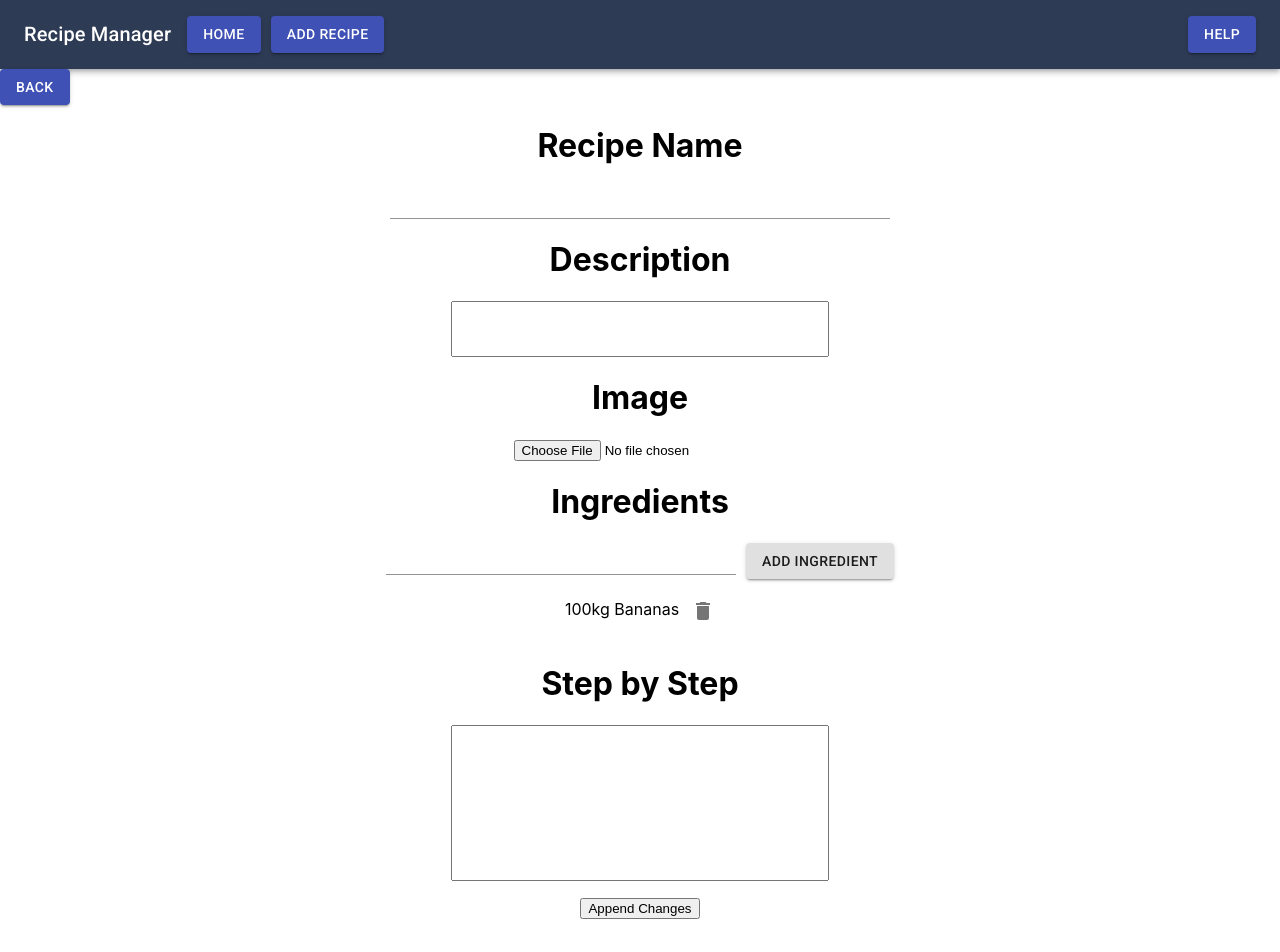
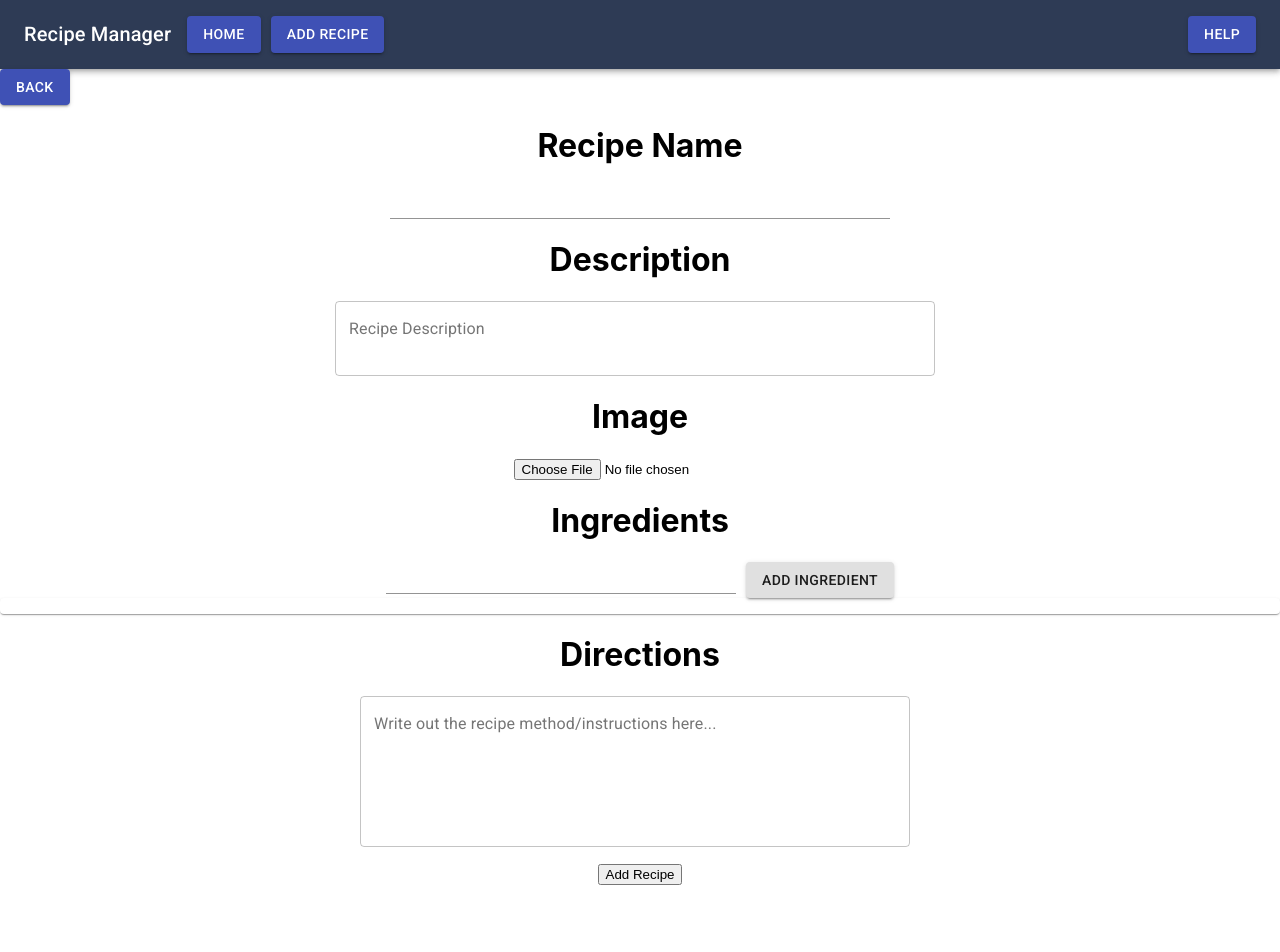
Before and after one commit to patchangg/Recipe-Web-App, a React (Create React App) app in the folder client-app/: page /EditRecipe in a window 1280 px wide. Shown: the top 952 px of the page. Built offline with nearby package versions, Linux system fonts and the light colour scheme.

Commit message:
Indentation and Condensation
Indented js files and condensed the imports for the files

```diff
--- a/client-app/src/AddRecipe.js
+++ b/client-app/src/AddRecipe.js
@@ -1,16 +1,14 @@
-import List from '@material-ui/core/List';
+import React from 'react';
+import { Button, List, Paper, IconButton, TextField } from '@material-ui/core';
 import DeleteIcon from '@material-ui/icons/Delete';
-import IconButton from '@material-ui/core/IconButton';
-import TextField from '@material-ui/core/TextField';
-import Button from '@material-ui/core/Button';
-import React from 'react';
-import Paper from '@material-ui/core/Paper';
 
 const initialList = [];
 
 export default function AddRecipe() {
+
       const [value, setValue] = React.useState('');
       const [list, setList] = React.useState(initialList);
+
       const handleChange = event => {
             setValue(event.target.value);
           };
@@ -22,22 +20,27 @@ export default function AddRecipe() {
       setValue('');
       event.preventDefault();
       };
+
       const handleClick = id => {
             setList(list.filter(item => item.id !== id));
       };
+
       return (
             <div className="AddRecipe">
                   <center>
                         <h1>Recipe Name</h1>
                               <TextField style = {{width: "500px"}}/>
                         <h1>Description</h1>
-                  <input style={{height: "50px", width: "370px"}}
-                        type="text"
+                              <TextField
+                              id="outlined-textarea"
+                              label="Recipe Description"
+                              rows={2}
+                              style = {{width: "600px", marginRight: "10px"}}
+                              multiline
+                              variant="outlined"
                               />
                         <h1>Image</h1>
-                  <input
-                        type="file"
-                  />
+                              <input type="file"/>
                         <h1>Ingredients</h1>
                               <form onSubmit={handleSubmit}>
                                     <TextField style = {{width: "350px", marginRight: "10px"}}
@@ -56,9 +59,14 @@ export default function AddRecipe() {
 
                                     </List>
                         </Paper>
-                  <h1>Step by Step</h1>
-                  <input style={{height: "150px", width: "370px"}}
-                        type="text"
+                        <h1>Directions</h1>
+                              <TextField
+                              id="outlined-textarea"
+                              label="Write out the recipe method/instructions here..."
+                              rows={6}
+                              style = {{width: "550px", marginRight: "10px"}}
+                              multiline
+                              variant="outlined"
                               />
                         <p>
                               <button>Add Recipe</button>
--- a/client-app/src/EditRecipe.js
+++ b/client-app/src/EditRecipe.js
@@ -1,11 +1,30 @@
-import List from '@material-ui/core/List';
+import React from 'react';
+import { Link } from 'react-router-dom';
+import { Button, List, Paper, IconButton, TextField } from '@material-ui/core';
 import DeleteIcon from '@material-ui/icons/Delete';
-import IconButton from '@material-ui/core/IconButton';
-import TextField from '@material-ui/core/TextField';
-import Button from '@material-ui/core/Button';
-import { Link } from 'react-router-dom';
+
+const initialList = [];
 
 export default function EditRecipe() {
+
+      const [value, setValue] = React.useState('');
+      const [list, setList] = React.useState(initialList);
+
+      const handleChange = event => {
+            setValue(event.target.value);
+          };
+
+      const handleSubmit = event => {
+      if (value) {
+            setList(list.concat(value));
+      }
+      setValue('');
+      event.preventDefault();
+      };
+
+      const handleClick = id => {
+            setList(list.filter(item => item.id !== id));
+      };
 
       return (
             <div className="EditRecipe">
@@ -16,27 +35,45 @@ export default function EditRecipe() {
                         <h1>Recipe Name</h1>
                               <TextField style = {{width: "500px"}}/>
                         <h1>Description</h1>
-                  <input style={{height: "50px", width: "370px"}}
-                        type="text"
+                              <TextField
+                              id="outlined-textarea"
+                              label="Recipe Description"
+                              rows={2}
+                              style = {{width: "600px", marginRight: "10px"}}
+                              multiline
+                              variant="outlined"
                               />
                         <h1>Image</h1>
-                  <input
-                        type="file"
-                  />
+                              <input type="file"/>
                         <h1>Ingredients</h1>
-                  <TextField style = {{width: "350px", marginRight: "10px"}}/>
-                  <Button variant="contained">Add Ingredient</Button>
-                  <List>100kg Bananas
+                              <form onSubmit={handleSubmit}>
+                                    <TextField style = {{width: "350px", marginRight: "10px"}}
+                                    type="text" value={value} onChange={handleChange}/>
+                                    <Button variant="contained" type="submit">Add Ingredient</Button>
+                              </form>
+                              <Paper style={{maxHeight: 200, overflow: 'auto'}}>
+                                    <List>
+                                          {list.map(item => (
+                                          <li key={item}>{item}
                                           <IconButton edge="end" aria-label="delete">
-                              <DeleteIcon />
+                                                <DeleteIcon onClick={() => handleClick(item.id)}/>
                                           </IconButton>
+                                          </li>
+                                          ))}
+
                                     </List>
-                  <h1>Step by Step</h1>
-                  <input style={{height: "150px", width: "370px"}}
-                        type="text"
+                        </Paper>
+                        <h1>Directions</h1>
+                              <TextField
+                              id="outlined-textarea"
+                              label="Write out the recipe method/instructions here..."
+                              rows={6}
+                              style = {{width: "550px", marginRight: "10px"}}
+                              multiline
+                              variant="outlined"
                               />
                         <p>
-                  <button>Append Changes</button>
+                              <button>Add Recipe</button>
                         </p>
                   </center>
             </div>
--- a/client-app/src/Footer.js
+++ b/client-app/src/Footer.js
@@ -4,10 +4,12 @@ import "./css/Footer.css";
 export default function Footer() {
     return (
         <div className="footer">
-            <div className="container">
+            <div class="footer-basic">
                 <footer>
                     <center>
-                        <Typography>© 2021 MLG GRINDERS PTY LTD | All Rights Reserved | Terms of Service | Privacy</Typography>
+                        <p class="copyright">
+                            <Typography>© 2021 MLG GRINDERS PTY LTD | All Rights Reserved | Terms of Service | Privacy</Typography>
+                        </p>
                     </center>
                 </footer>
             </div>
--- a/client-app/src/RecipeList.js
+++ b/client-app/src/RecipeList.js
@@ -1,19 +1,8 @@
 import React from 'react';
-import Button from '@material-ui/core/Button';
-import Card from '@material-ui/core/Card';
-import CardActions from '@material-ui/core/CardActions';
-import CardContent from '@material-ui/core/CardContent';
-import CardMedia from '@material-ui/core/CardMedia';
-import Grid from '@material-ui/core/Grid';
-import { makeStyles } from '@material-ui/core/styles';
-import Container from '@material-ui/core/Container';
-import Typography from '@material-ui/core/Typography';
-import Modal from '@material-ui/core/Modal';
 import { Link } from 'react-router-dom';
-import TextField from '@material-ui/core/TextField';
-import DeleteIcon from '@material-ui/icons/Delete';
-import VisibilityIcon from '@material-ui/icons/Visibility';
-import EditIcon from '@material-ui/icons/Edit';
+import { Button, Card, CardActions, CardContent, CardMedia,
+  Container, Grid, Modal, makeStyles, TextField, Typography } from '@material-ui/core';
+import { Delete, Edit, Visibility } from '@material-ui/icons';
 
 function getModalStyle() {
   const top = 50;
@@ -24,6 +13,7 @@ function getModalStyle() {
     left: `${left}%`,
     transform: `translate(-${top}%, -${left}%)`,
   };
+
 }
 
 const useStyles = makeStyles((theme) => ({
@@ -31,17 +21,21 @@ const useStyles = makeStyles((theme) => ({
         paddingTop: theme.spacing(5),
         paddingBottom: theme.spacing(5),
       },
+
       card: {
         height: '100%',
         display: 'flex',
         flexDirection: 'column',
       },
+
       cardMedia: {
         paddingTop: '56.25%', // 16:9
       },
+
       cardContent: {
         flexGrow: 1,
       },
+
       paper: {
         position: 'absolute',
         width: 400,
@@ -50,14 +44,17 @@ const useStyles = makeStyles((theme) => ({
         boxShadow: theme.shadows[5],
         padding: theme.spacing(2, 4, 3),
       },
+
     }));
 
     const cards = [1, 2, 3, 4, 5, 6, 7, 8, 9];
 
 export default function RecipeList() {
+
       const classes = useStyles();
       const [modalStyle] = React.useState(getModalStyle);
       const [open, setOpen] = React.useState(false);
+
       const handleOpen = () => {
         setOpen(true);
       };
@@ -109,7 +106,7 @@ export default function RecipeList() {
                           </Typography>
                         </CardContent>
                         <CardActions style={{ paddingLeft: '13px' }}>
-                          <Button variant="contained" size="small" color="default" onClick={handleOpen} className={classes.button} startIcon={<VisibilityIcon />}>
+                          <Button variant="contained" size="small" color="default" onClick={handleOpen} className={classes.button} startIcon={<Visibility />}>
                             View
                           </Button>
                           <Modal
@@ -121,11 +118,11 @@ export default function RecipeList() {
                             {body}
                           </Modal>
                           <Link to="/EditRecipe" style={{ textDecoration: 'none' }}>
-                            <Button variant="contained" size="small" color="primary" onClick={handleOpen} className={classes.button} startIcon={<EditIcon />}>
+                            <Button variant="contained" size="small" color="primary" onClick={handleOpen} className={classes.button} startIcon={<Edit />}>
                               Edit
                             </Button>
                           </Link>
-                          <Button variant="contained" size="small" color="secondary" className={classes.button} startIcon={<DeleteIcon />}>
+                          <Button variant="contained" size="small" color="secondary" className={classes.button} startIcon={<Delete />}>
                             Delete
                           </Button>
                         </CardActions>
```
Also changed, not shown: client-app/src/HelpRecipe.js (+4 -4 lines), client-app/src/Navbar.js (indentation only), 1 other file (tests, documents, lock files or other folders). Lines whose indentation alone changed are shown as unchanged.
